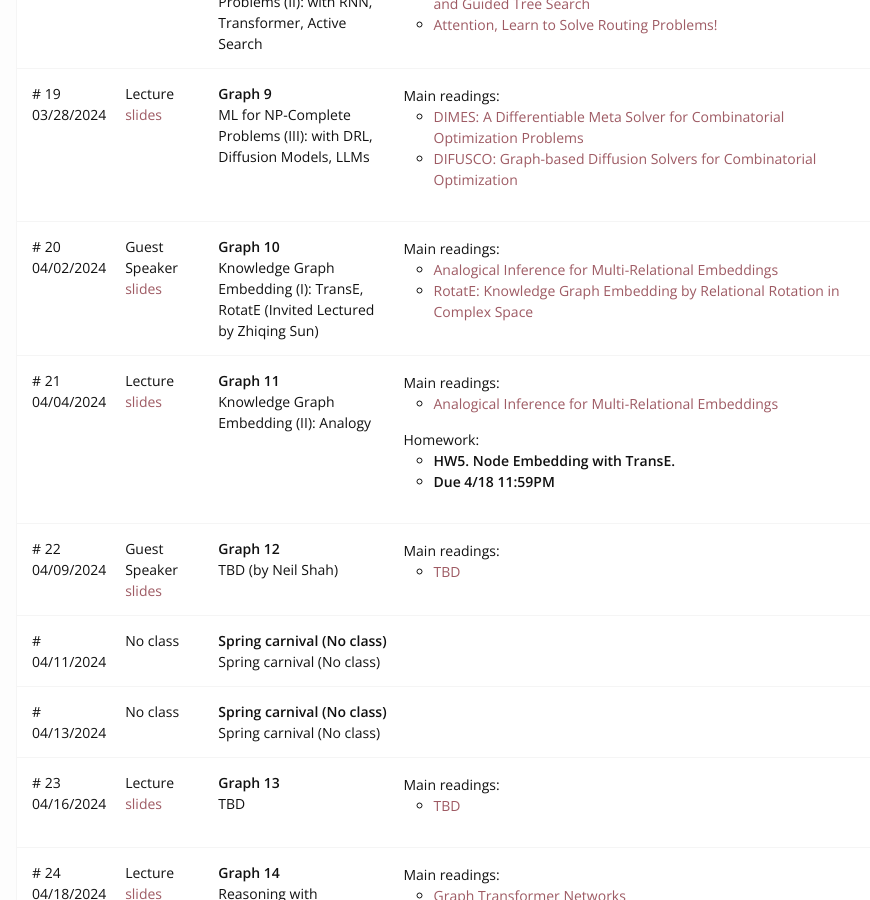
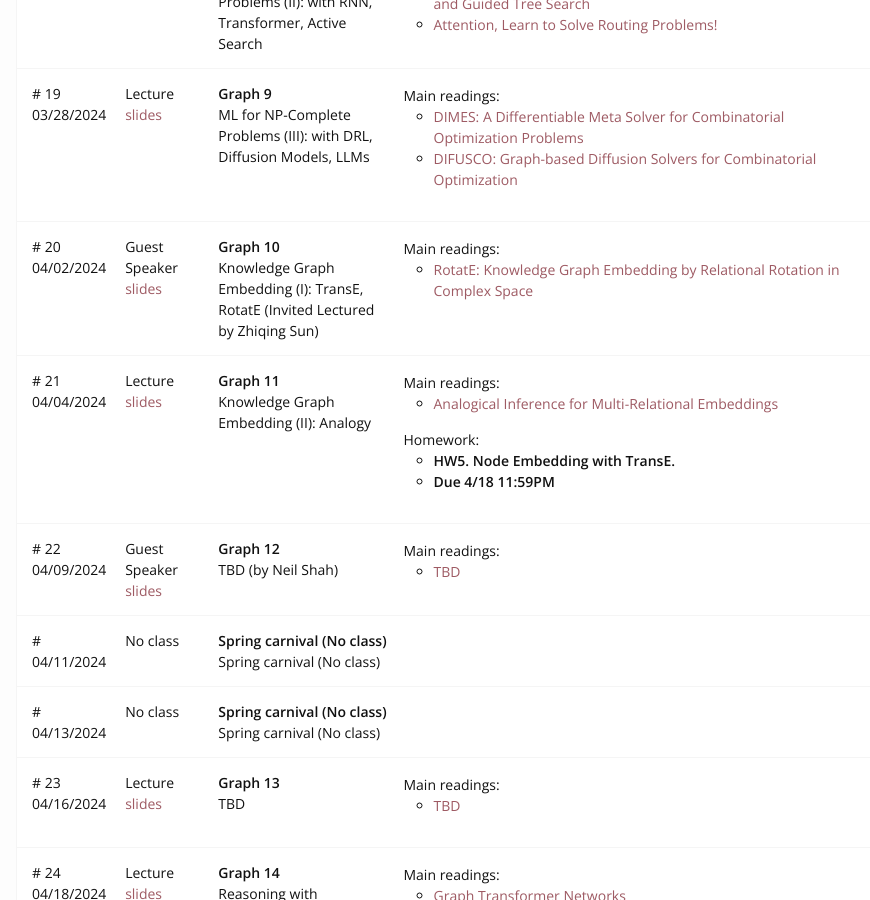
Before and after one commit to cmu-ml4graph/s2024, a Jekyll site: the page built from index.md, in a window 1280 px wide and 900 px high, scrolled down 4219 px. Shown: the whole window, without its empty margins (189-1059 px from the left). Built offline with Jekyll 4.4.1, drawn with Linux system fonts in a browser that asks for light colours; nearby versions of some CDN libraries; part of the change alters nothing that is shown.

Commit message:
Update schedule.yml

```diff
--- a/_data/schedule.yml
+++ b/_data/schedule.yml
@@ -279,8 +279,6 @@ schedule:
       - url: http://la.lti.cs.cmu.edu/classes/11-741/f23/Lectures/20.pdf
         name: slides
     main:
-      - url: https://arxiv.org/abs/1705.02426
-        title: "Analogical Inference for Multi-Relational Embeddings"
       - url: https://arxiv.org/pdf/1902.10197.pdf
         title: "RotatE: Knowledge Graph Embedding by Relational Rotation in Complex Space"
 
@@ -329,7 +327,7 @@ schedule:
     kind: Lecture
     date: 2024-04-16T12:30
     links:
-      - url: http://la.lti.cs.cmu.edu/classes/11-741/f23/Lectures/22.pdf
+      - url: http://la.lti.cs.cmu.edu/classes/11-741/f23/Lectures/23.pdf
         name: slides
     main:
       - url: https://arxiv.org
@@ -341,7 +339,7 @@ schedule:
     kind: Lecture
     date: 2024-04-18T12:30
     links:
-      - url: http://la.lti.cs.cmu.edu/classes/11-741/f23/Lectures/23.pdf
+      - url: http://la.lti.cs.cmu.edu/classes/11-741/f23/Lectures/24.pdf
         name: slides
     main:
       - url: https://proceedings.neurips.cc/paper_files/paper/2019/file/9d63484abb477c97640154d40595a3bb-Paper.pdf
@@ -353,7 +351,7 @@ schedule:
     kind: Lecture
     date: 2024-04-23T12:30
     links:
-      - url: http://la.lti.cs.cmu.edu/classes/11-741/f23/Lectures/23.pdf
+      - url: http://la.lti.cs.cmu.edu/classes/11-741/f23/Lectures/25.pdf
         name: slides
     main:
       - url: https://arxiv.org/abs/1605.01832
```
